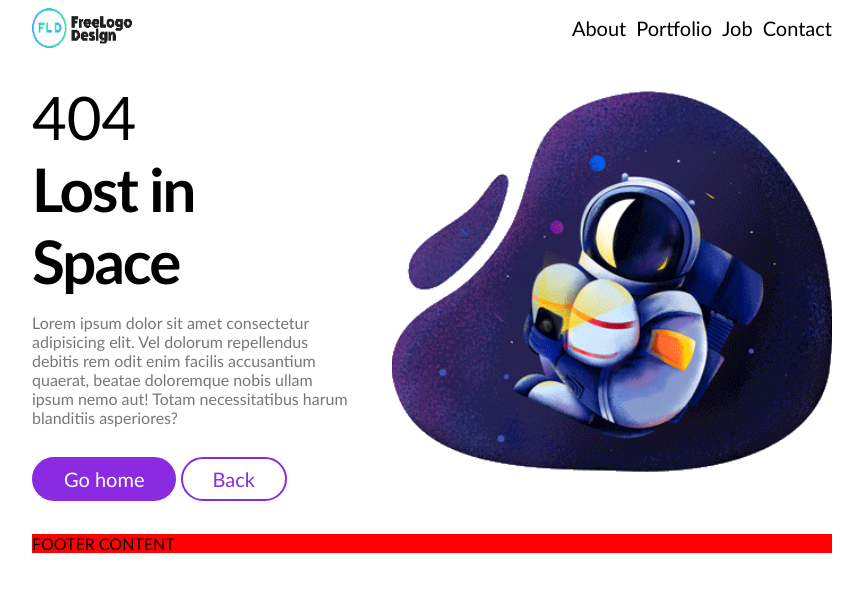
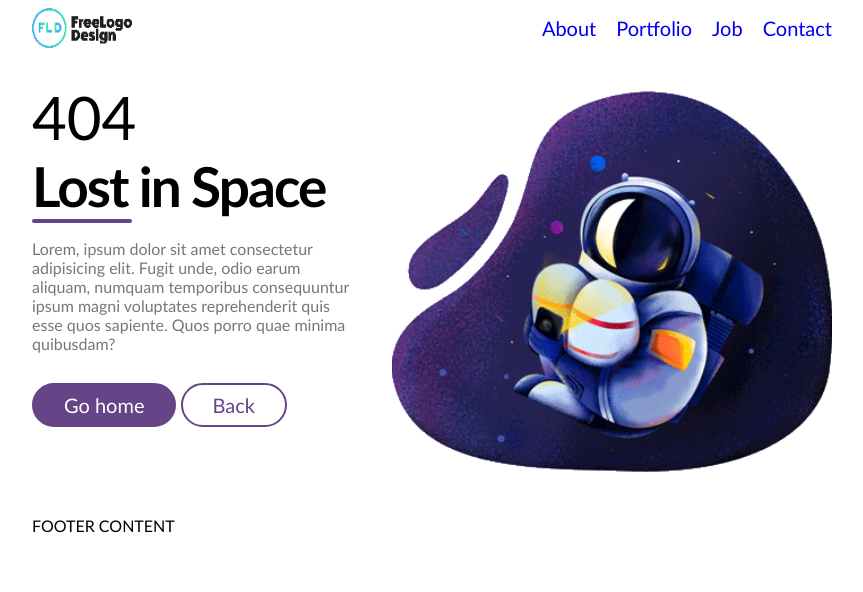
Before and after one commit to AndriusMart/6-astronautas-bit, a website: page index.html in a window 1280 px wide. Shown: the whole page, without its empty margins (208-1071 px from the left). Drawn offline with Linux system fonts and the light colour scheme.

Commit message:
line under the main text

```diff
--- a/css/main.css
+++ b/css/main.css
@@ -1,77 +1,94 @@
 body {
-font-family: 'Gill Sans', 'Gill Sans MT', Calibri, 'Trebuchet MS', sans-serif;
+    font-family: 'Gill Sans', 'Gill Sans MT', Calibri, 'Trebuchet MS',
+        sans-serif;
 }
+
 header,
 main,
-footer{
+footer {
     display: inline-block;
     width: 800px;
-    margin-left: calc(50% - 400px);
+    margin-left: calc((100% - 800px) / 2);
+    margin-right: calc((100% - 800px) / 2);
     margin-bottom: 30px;
-
 }
 
 header > img {
     float: left;
 }
+
 nav {
+    float: right;
     margin-top: 10px;
-    float: right;
 
 }
+
 nav > a {
-    color: black;
     float: left;
-    margin-left: 10px;
+    margin-left: 20px;
+    font-size: 20px;
     line-height: 20px;
-    font-size: 20px;
     text-decoration: none;
 }
+
 nav > a:first-child {
     margin-left: 0;
 }
+
 main > div {
     width: 40%;
     float: left;
 }
-main h1{
+
+main h1 {
     margin: 0;
     font-size: 60px;
     font-weight: normal;
 }
-main h2{
+
+main h2 {
     margin: 0;
-    font-size: 60px;
+    font-size: 55px;
     letter-spacing: -2px;
 }
-main p{
+main hr {
+    width: 100px;
+    float: left;
+    height: 4px;
+    background-color: #648;
+    border-radius: 2px;
+    border: none;
+    margin: 0;
+}
+
+main p {
+    margin-top: 20px;
+    width: 100%;
     color: #777;
 }
+
+div > div {
+    margin-top: 30px;
+}
+
+main a {
+    display: inline-block;
+    padding: 10px 30px;
+    border-radius: 22px;
+    text-decoration: none;
+    background-color: #648;
+    border: 2px solid #648;
+    font-size: 20px;
+    line-height: 20px;
+    color: #fff;
+}
+
+main a:last-child {
+    color: #648;
+    background-color: #fff;
+}
+
 main > img {
     width: 55%;
     float: right;
 }
-div > div{
-    margin-top: 30px;
-}
-main a {
-    display: inline-block;
-    text-decoration: none;
-    padding: 10px 30px;
-    border-radius: 24px;
-    background-color: blueviolet;
-    border: 2px solid blueviolet;
-    color: #fff;
-    font-size: 20px;
-    line-height: 20px;
-}
-main a:last-child {
-    background-color: #fff;
-    color: blueviolet;
-
-}
-
-footer {
-
-    background-color: red;
-}
--- a/index.html
+++ b/index.html
@@ -13,7 +13,7 @@
 
 <body>
     <header>
-        <img src="./img/logo.png" alt="logo">
+        <img src="./img/logo.png" alt="Logo">
         <nav>
             <a href="#">About</a>
             <a href="#">Portfolio</a>
@@ -24,16 +24,15 @@
 
     <main>
         <div>
-
-
             <h1>404</h1>
             <h2>Lost in Space</h2>
-            <p>Lorem ipsum dolor sit amet consectetur adipisicing elit. Vel dolorum repellendus debitis rem odit enim facilis accusantium quaerat, beatae doloremque nobis ullam ipsum nemo aut! Totam necessitatibus harum blanditiis asperiores?</p>
+            <hr>
+            <p>Lorem, ipsum dolor sit amet consectetur adipisicing elit. Fugit unde, odio earum aliquam, numquam temporibus consequuntur ipsum magni voluptates reprehenderit quis esse quos sapiente. Quos porro quae minima quibusdam?</p>
             <div>
                 <a href="#">Go home</a>
                 <a href="#">Back</a>
             </div>
-            </div>
+        </div>
         <img src="./img/astro.png" alt="Astronautas">
     </main>
 
```
